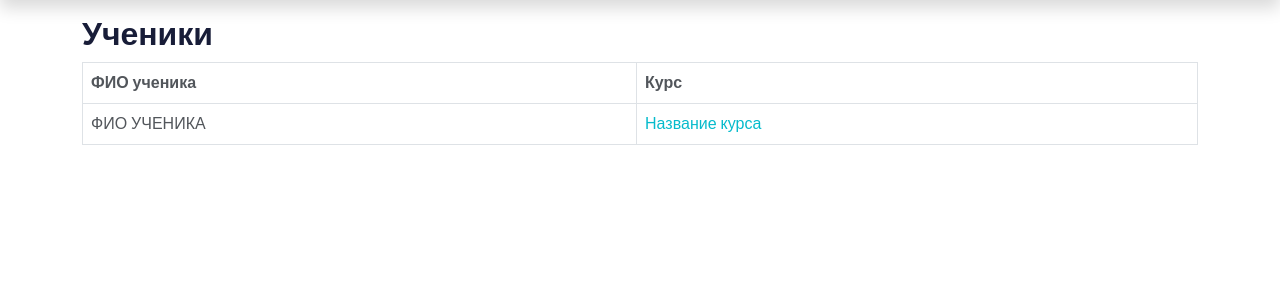
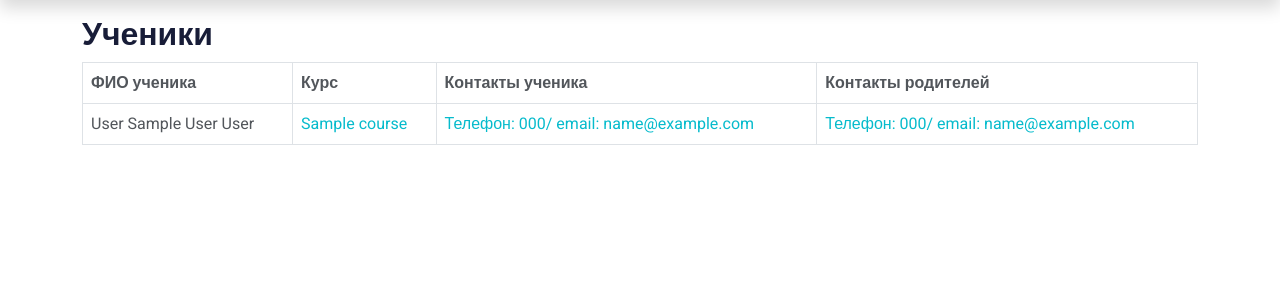
Before and after one commit to AkiyamaNoKami/StudyHome, a Django app: page /teacher_personal/teacher_students/ in a window 1280 px wide. Shown: the part 75-375 px from the top of the page. Run offline with Django 4.2, Linux system fonts and the light colour scheme; a user stored in the database is signed in; tables that the repository leaves empty hold one stand-in row (values such as "Sample post"); some libraries are stand-ins or nearby versions.

Commit message:
Complete student's contact page

```diff
--- a/teacher_personal/views.py
+++ b/teacher_personal/views.py
@@ -147,7 +147,21 @@ def teacher_students_view(request):
         account = request.user
         if account.teacher:
             teacher = account.teacher
+            student_homeworks = {}
+            teacher_courses = Course.objects.filter(teacher=teacher)
+            lessons = Lesson.objects.filter(teacher=teacher, course__in=teacher_courses)
+            courses_lessons = {}
 
-        return render(request, 'teacher_pm/teacher_students.html')
+
+            for course in teacher_courses:
+                students = Student.objects.filter(course=course)
+                # course_lessons = Lesson.objects.filter(course=course)
+                courses_lessons[course] = students
+
+            context = {
+                'courses_lessons': courses_lessons,
+            }
+
+            return render(request, 'teacher_pm/teacher_students.html', context)
     except Account.DoesNotExist:
         return redirect('account:login')
--- a/templates/teacher_pm/teacher_students.html
+++ b/templates/teacher_pm/teacher_students.html
@@ -8,14 +8,20 @@
             <tr>
                 <th>ФИО ученика</th>
                 <th>Курс</th>
+                <th>Контакты ученика</th>
+                <th>Контакты родителей</th>
             </tr>
             </thead>
             <tbody>
-
-
+            {% for course, student in courses_lessons.items %}
+                {% for st in student %}
                     <tr>
-        <td>ФИО УЧЕНИКА</td>
-        <td class="text-primary">Название курса</td>
+                    <td>{{ st }}</td>
+                    <td class="text-primary">{{ course }}</td>
+                    <td class="text-primary">Телефон: {{ st.phone }}/ email: {{ st.email }}</td>
+                    <td class="text-primary">Телефон: {{ st.parents_phone }}/ email: {{ st.parents_email }}</td>
+                {% endfor %}
+            {% endfor %}
                 </tr>
             </tbody>
         </table>
```
Lines whose indentation alone changed are shown as unchanged.
